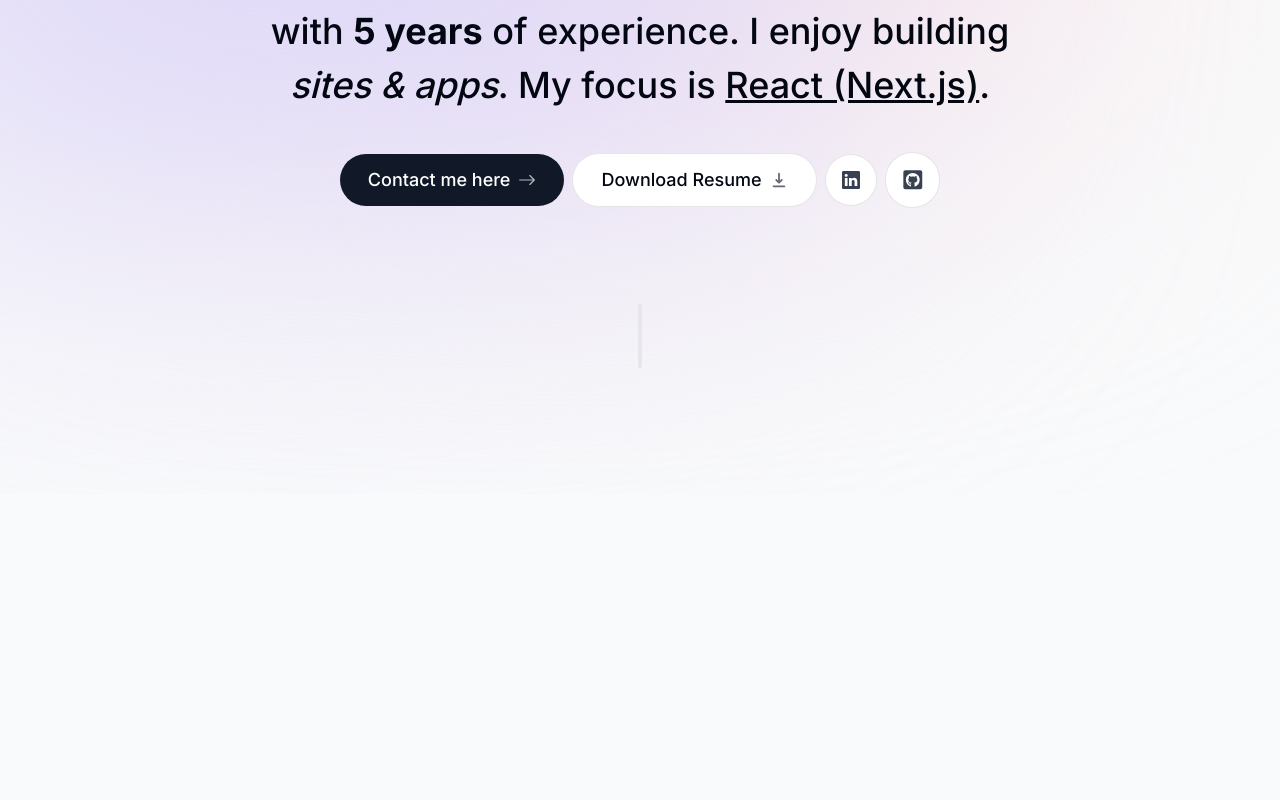
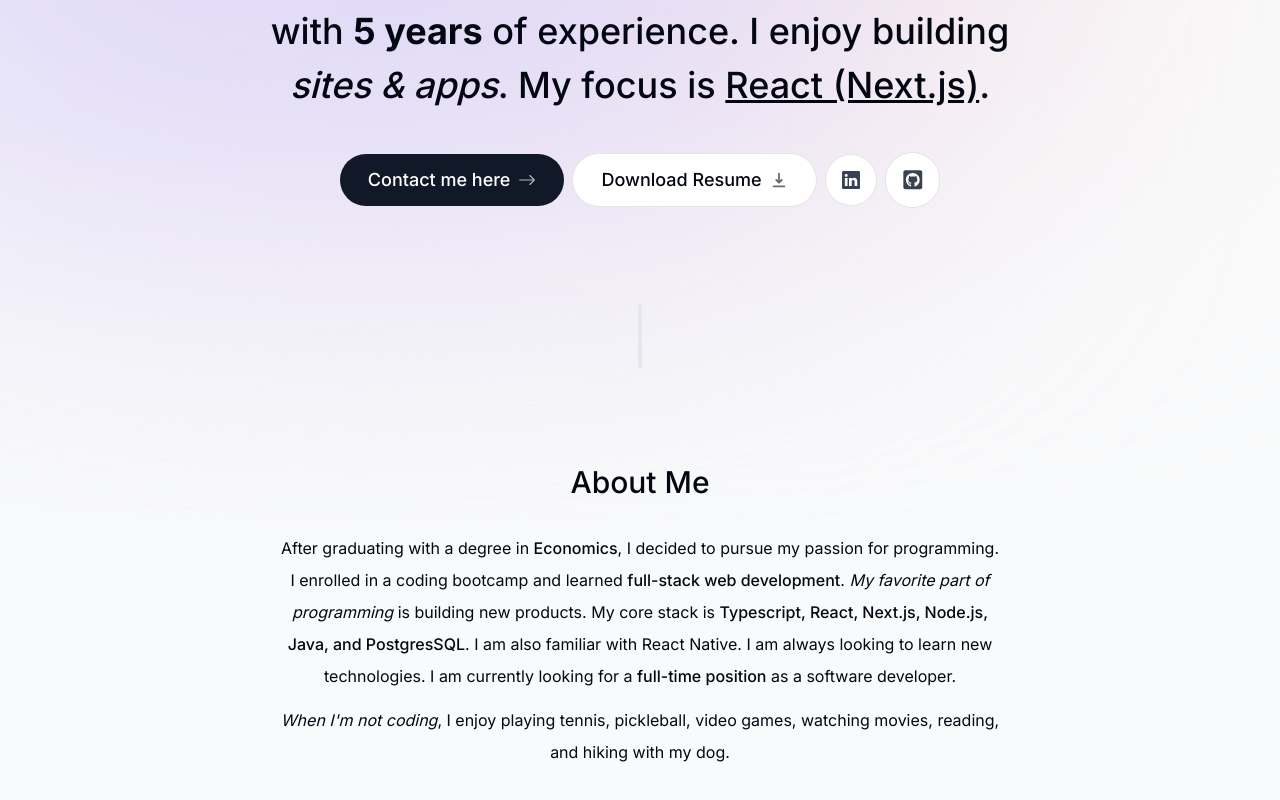
Before and after one commit to jormarcus/portfolio, a Next.js app: page / in a window 1280 px wide. Shown: the part 306-1106 px from the top of the page. Before the commit the page ends 800 px from the top, so only its background shows below. Built offline with nearby package versions, Linux system fonts and the light colour scheme.

Commit message:
About section

```diff
--- a/src/app/page.tsx
+++ b/src/app/page.tsx
@@ -1,3 +1,4 @@
+import About from '../components/about';
 import Intro from '../components/intro';
 import SectionDivider from '../components/section-divider';
 
@@ -6,6 +7,7 @@ export default function Home() {
     <main className="flex flex-col items-center px-4">
       <Intro />
       <SectionDivider />
+      <About />
     </main>
   );
 }
--- /dev/null
+++ b/src/components/about.tsx
@@ -0,0 +1,46 @@
+'use client';
+
+import React from 'react';
+import SectionHeading from './section-heading';
+import { motion } from 'framer-motion';
+import { useSectionInView } from '@/src/lib/hooks';
+
+const About = () => {
+  const { ref } = useSectionInView('About');
+
+  return (
+    <motion.section
+      ref={ref}
+      className="mb-28 max-w-[45rem] text-center leading-8 sm:mb-40 scroll-mt-28"
+      initial={{ opacity: 0, y: 100 }}
+      animate={{ opacity: 1, y: 0 }}
+      transition={{ delay: 0.175 }}
+      id="about"
+    >
+      <SectionHeading>About me</SectionHeading>
+      <p className="mb-3">
+        After graduating with a degree in{' '}
+        <span className="font-medium">Economics</span>, I decided to pursue my
+        passion for programming. I enrolled in a coding bootcamp and learned{' '}
+        <span className="font-medium">full-stack web development</span>.{' '}
+        <span className="italic">My favorite part of programming</span> is
+        building new products. My core stack is{' '}
+        <span className="font-medium">
+          Typescript, React, Next.js, Node.js, Java, and PostgresSQL
+        </span>
+        . I am also familiar with React Native. I am always looking to learn new
+        technologies. I am currently looking for a{' '}
+        <span className="font-medium">full-time position</span> as a software
+        developer.
+      </p>
+
+      <p>
+        <span className="italic">{`When I'm not coding`}</span>, I enjoy playing
+        tennis, pickleball, video games, watching movies, reading, and hiking
+        with my dog.
+      </p>
+    </motion.section>
+  );
+};
+
+export default About;
--- /dev/null
+++ b/src/components/section-heading.tsx
@@ -0,0 +1,13 @@
+type SectionHeadingProps = {
+  children: React.ReactNode;
+};
+
+const SectionHeading = ({ children }: SectionHeadingProps) => {
+  return (
+    <h2 className="text-3xl font-medium capitalize mb-8 text-center">
+      {children}
+    </h2>
+  );
+};
+
+export default SectionHeading;
```
